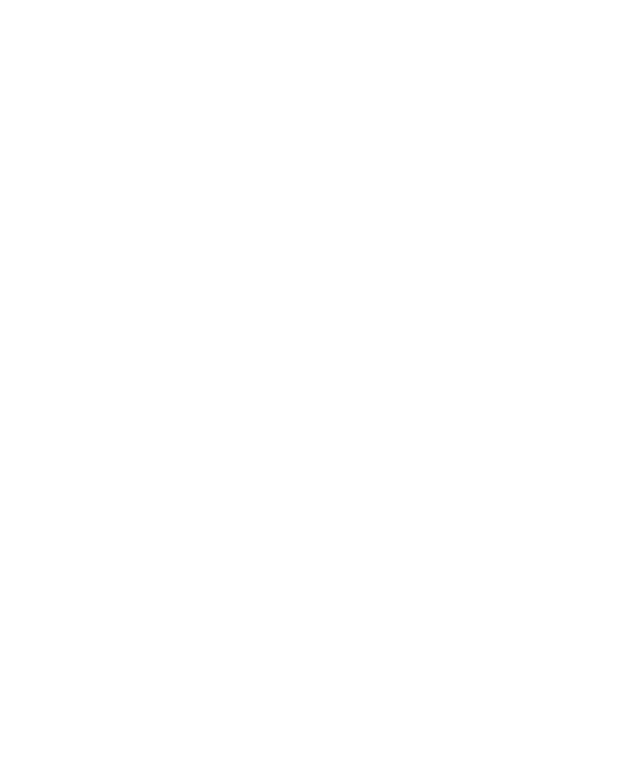
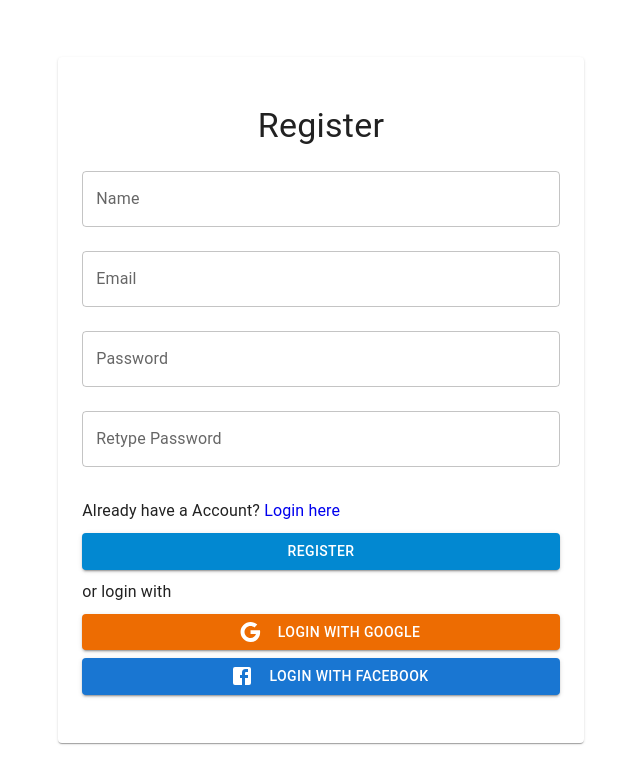
Before and after one commit to messManOrg/messMan, a React (Create React App) app: page /register in a window 1280 px wide. Before the commit this address had no page. Shown: the top 784 px of the page, without its empty margins (319-959 px from the left). Built offline with nearby package versions, Linux system fonts and the light colour scheme.

Commit message:
create register page

```diff
--- a/src/App.tsx
+++ b/src/App.tsx
@@ -5,6 +5,7 @@
 import Notices from './pages/Notices';
 import Profile from './pages/Profile';
 import Login from './pages/Login';
+import Register from './pages/Register';
 
 function App() {
    return (
@@ -15,6 +16,7 @@
          <Route path='notices' element={<Notices />} />
          <Route path='profile' element={<Profile />} />
          <Route path='login' element={<Login />} />
+         <Route path='register' element={<Register />} />
       </Routes>
    );
 }
--- a/src/pages/Login/index.tsx
+++ b/src/pages/Login/index.tsx
@@ -19,7 +19,6 @@
    };
 
    return (
-      <>
       <CardContainer>
       <Card sx={{ maxWidth: 700, py: '3rem', px: '1.5rem', m: '1rem' }}>
          <Typography
@@ -80,7 +79,6 @@
          </Button>
       </Card>
    </CardContainer>
-      </>
    );
 };
 
--- /dev/null
+++ b/src/pages/Register/index.tsx
@@ -0,0 +1,102 @@
+import { Button, Typography, Card, Box, TextField } from '@mui/material';
+import { useLocation, useNavigate, Link } from 'react-router-dom';
+import { useAuth } from '../../store/context/auth/AuthProvider';
+import { CardContainer } from './styles';
+import GoogleIcon from '@mui/icons-material/Google';
+import FacebookIcon from '@mui/icons-material/Facebook';
+
+
+const Register: React.FC = () => {
+   let navigate = useNavigate();
+   let location = useLocation();
+   let auth = useAuth();
+
+   let from = location.state?.from?.pathname || '/';
+
+   const handleLogin = () => {
+      auth.signin('demo', () => {
+         navigate(from, { replace: true });
+      });
+   };
+
+   return (
+      <CardContainer>
+            <Card sx={{ maxWidth: 700, py: '3rem', px: '1.5rem', m: '1rem' }}>
+               <Typography
+                  variant='h4'
+                  gutterBottom
+                  sx={{ textAlign: 'center' }}
+               >
+                  Register
+               </Typography>
+               <Box sx={{ my: '1.5rem' }}>
+                  <TextField
+                     sx={{ width: '100%' }}
+                     label='Name'
+                     variant='outlined'
+                     type='text'
+                  />
+               </Box>
+               <Box sx={{ my: '1.5rem' }}>
+                  <TextField
+                     sx={{ width: '100%' }}
+                     label='Email'
+                     variant='outlined'
+                     type='email'
+                  />
+               </Box>
+               <Box sx={{ my: '1.5rem' }}>
+                  <TextField
+                     sx={{ width: '100%' }}
+                     label='Password'
+                     variant='outlined'
+                     type='password'
+                  />
+               </Box>
+               <Box sx={{ mb: '2rem' }}>
+                  <TextField
+                     sx={{ width: '100%' }}
+                     label='Retype Password'
+                     variant='outlined'
+                     type='password'
+                  />
+               </Box>
+               <Typography sx={{ my: '10px' }}>
+                  Already have a Account?{' '}
+                  <Link style={{ textDecoration: 'none' }} to='/login'>
+                     Login here
+                  </Link>
+               </Typography>
+               <Button
+                  onClick={handleLogin}
+                  variant='contained'
+                  sx={{ width: '100%' }}
+                  color='info'
+               >
+                  Register
+               </Button>
+               <Typography sx={{ my: '10px' }}>or login with</Typography>
+               <Button
+                  onClick={handleLogin}
+                  variant='contained'
+                  sx={{ width: '100%' }}
+                  color='warning'
+               >
+                  <GoogleIcon sx={{ mx: '1rem' }} />
+                  Login With Google
+               </Button>
+               <Button
+                  onClick={handleLogin}
+                  variant='contained'
+                  sx={{ width: '100%', mt: '0.5rem' }}
+
+               >
+                  <FacebookIcon sx={{ mx: '1rem' }} />
+                  Login With Facebook
+               </Button>
+            </Card>
+         </CardContainer>
+   );
+};
+
+export default Register;
--- /dev/null
+++ b/src/pages/Register/styles.ts
@@ -0,0 +1,13 @@
+import { styled } from '@mui/material';
+import Box from '@mui/material/Box';
+
+const CardContainer = styled(Box)({
+   display: 'flex',
+   alignItems: 'center',
+   justifyContent: 'center',
+   height: '100vh',
+   width: '100vw',
+});
+
+
+export { CardContainer };
```
Lines whose indentation alone changed are shown as unchanged.
